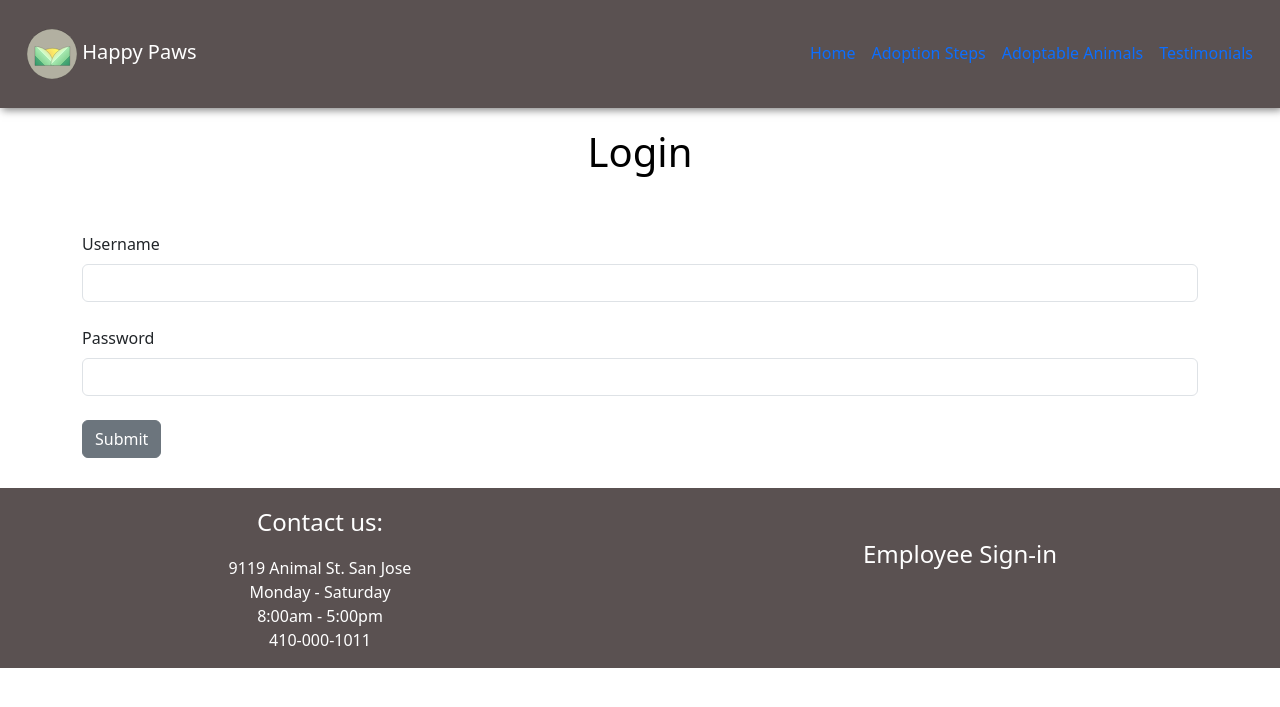
After one commit to VapurGunslinger/Cmpe_131_Project, a Flask app: page /login in a window 1280 px wide. The commit adds this page. Shown: the top 707 px of the page. Run offline with Flask 3, Linux system fonts and the light colour scheme; some libraries are stand-ins or nearby versions.

Commit message:
Aleeza login, incorporated employeeview

```diff
--- a/app.py
+++ b/app.py
@@ -6,16 +6,89 @@ from wtforms import *
 from wtforms.validators import DataRequired, Optional, NumberRange
 from flask_wtf.file import FileField
 from werkzeug.utils import secure_filename
+from werkzeug.security import generate_password_hash, check_password_hash
 import uuid as uuid
 import os
 import logging
 from datetime import datetime
+from flask_login import UserMixin, login_user, LoginManager, login_required, logout_user, current_user
 
 app = Flask(__name__)
 app.config['SQLALCHEMY_DATABASE_URI'] = 'sqlite:///shelter.db'
 app.config['SECRET_KEY'] = "shelterkey"
 db = SQLAlchemy(app)
 migrate = Migrate(app, db)
+
+#Flask_Login
+login_manager = LoginManager()
+login_manager.init_app(app)
+login_manager.login_view = 'login'
+
+@login_manager.user_loader
+def load_user(user_id):
+    return Users.query.get(int(user_id))
+
+#Create Login Page
+@app.route('/login', methods=['GET', 'POST'])
+def login():
+    form = LoginForm()
+    if form.validate_on_submit():
+        user = Users.query.filter_by(username=form.username.data).first()
+        if user:
+            # Check the hash
+            if check_password_hash(user.password_hash, form.password.data):
+                login_user(user)
+                flash("Login Successfull!")
+                return redirect(url_for('dashboard'))
+            else:
+                flash("Wrong Password - Try Again!")
+        else:
+            flash("That User Doesn't Exist! Try Again. . .")
+
+    return render_template('login.html', form=form)
+
+#Create Logout Page
+@app.route('/logout', methods=['GET', 'POST'])
+@login_required
+def logout():
+    logout_user()
+    flash("You Have Been Logged Out!")
+    return redirect(url_for('login'))
+
+#Create Login Form
+class LoginForm(FlaskForm):
+    username = StringField("Username", validators = [DataRequired()])
+    password = PasswordField("Password", validators = [DataRequired()])
+    submit = SubmitField("Submit")
+
+#Create Dashboard Page
+@app.route('/Dashboard', methods=['GET', 'POST'])
+@login_required
+def dashboard():
+    return render_template('dashboard.html')
+
+ANIMAL_IMAGE_FOLDER = "static/animal_images/"
+app.config['UPLOAD_FOLDER'] = ANIMAL_IMAGE_FOLDER
+
+#Create Admin Page
+
+
+
+
+class Users(db.Model, UserMixin):
+    id = db.Column(db.Integer, primary_key=True)
+    username = db.Column(db.String(20), nullable=False, unique=True)
+    password_hash = db.Column(db.String(128), nullable=False)
+
+
+
+
+class UserForm(FlaskForm):
+    username = StringField("Username", validators=[DataRequired()])
+
+
+
+
 
 ANIMAL_IMAGE_FOLDER = "static/animal_images/"
 app.config['UPLOAD_FOLDER'] = ANIMAL_IMAGE_FOLDER
@@ -50,8 +123,6 @@ class Appointment(db.Model):
 
     def __repr__(self):
         return '<Appointment %r>' % self.name
-
-# app.register_blueprint(views, url_prefix=("/"))
 
 # Forms
 class animalForm(FlaskForm):
@@ -121,7 +192,8 @@ def animalpage(id):
     return render_template('Animalpage.html', animal = animal)
 
 # ADD, EDIT, DELETE ANIMALS
-@app.route('/Animals/Add_Animal', methods=['GET', 'POST'])
+@app.route('/Dashboard/Add_Animal', methods=['GET', 'POST'])
+@login_required
 def add_animal():
     name = None
     form = animalForm()
@@ -164,7 +236,7 @@ def add_animal():
         form = form,
         all_animals=all_animals)
 
-@app.route('/Animals/Add_Animal/Delete/<int:id>')
+@app.route('/Dashboard/Add_Animal/Delete/<int:id>')
 def delete(id):
     animal_delete = Animal.query.get_or_404(id)
     related_appointments = Appointment.query.filter_by(animal_id=id).all()
@@ -176,13 +248,13 @@ def delete(id):
         db.session.delete(animal_delete)
         db.session.commit()
         flash("Animal and associated appointments deleted successfully.")
-        return redirect("/Animals/Add_Animal")
+        return redirect("/Dashboard/Add_Animal")
     except:
         db.session.rollback()
         flash("Unable to delete the animal from the database.")
-        return redirect("/Animals/Add_Animal")
+        return redirect("/Dashboard/Add_Animal")
 
-@app.route('/Animals/Add_Animal/Update/<int:id>', methods=['GET','POST'])
+@app.route('/Dashboard/Add_Animal/Update/<int:id>', methods=['GET','POST'])
 def update(id):
     animal_update = Animal.query.get_or_404(id)
     form = animalForm(obj=animal_update)
@@ -218,7 +290,8 @@ def update(id):
 def testimonial():
     return render_template('Testimonials.html')
 
-@app.route('/Employee/Calendar')
+@app.route('/Dashboard/Calendar')
+@login_required
 def calendar():
     return render_template('calendar.html')
 
@@ -242,9 +315,7 @@ def get_appointments():
                 "Email": f"{appt.Email_Address}",
                 "Phone": f"{appt.Phone_Number}"
             },
-
         }
-
         events.append(event)
     app.logger.info("Returned JSON: %s", events)
     return jsonify(events)  # Return the events as JSON
@@ -296,5 +367,6 @@ def format_appointment_datetime(datetime):
     formatted_time = date_time_obj.strftime("%I:%M %p")
     return f"{formatted_date}, {formatted_time}"
 
+
 if __name__ == '__main__':
     app.run(debug=True, port=8000)
--- a/templates/animals.html
+++ b/templates/animals.html
@@ -93,9 +93,7 @@
     </div>
   </div>
   </br>
-  <div class="d-flex justify-content-center">
-    <a href="{{url_for('add_animal')}}" class="btn btn-primary" id="addanimal">Add animal</a>
-  </div>
+
 
 
 
--- a/templates/base.html
+++ b/templates/base.html
@@ -104,7 +104,7 @@
                 </div>
                 <div class="col-6 p-5 " >
                     <p class="fs-4 text-center ">
-                    <a class="nav-link" aria-current="page" href="{{url_for('home')}}">Employee Sign-in</a>
+                    <a class="nav-link" aria-current="page" href="{{url_for('login')}}">Employee Sign-in</a>
                     </p>
                 </div>
             </div>
--- a/templates/calendar.html
+++ b/templates/calendar.html
@@ -37,8 +37,12 @@
     </style>
 </head>
     <body>
+
         <div class="container" style="padding-top: 40px">
-            <h3>Employee Calendar View</h3>
+            <div class="d-flex justify-content-left" style="padding-top: 20px;">
+                <a href="{{url_for('dashboard')}}" class="btn btn-primary" >Back</a>
+            </div>
+            <h3 style="padding-top: 40px;">Employee Calendar View</h3>
             <div class="row">
                 <div class="col-md-8">
                     <div id="calendar"></div>
--- /dev/null
+++ b/templates/login.html
@@ -0,0 +1,43 @@
+{% extends "base.html" %}
+
+{% block body %}
+
+
+<div class="container">
+    {% for message in get_flashed_messages() %}
+
+    <div class="alert alert-warning
+    alert-dismissible fade show" role="alert">
+    {{message}}
+    <button type="button" class="btn-close"
+    data-bs-dismiss="alert" aria-label="Close">
+    </button>
+    </div>
+
+    {% endfor %}
+    <h1 style="padding-top: 20px">Login</h1>
+    <br><br/>
+    <div class=""shadow p-3 mb-5 bg-body rounded"  style="padding-bottom: 30px">
+        <form method="POST">
+            {{form.hidden_tag()}}
+
+            {{form.username.label(class="form-label")}}
+
+            {{form.username(class="form-control")}}
+
+            <br/>
+
+            {{form.password.label(class="form-label")}}
+
+            {{form.password(class="form-control")}}
+
+            <br/>
+
+            {{form.submit(class="btn btn-secondary")}}
+        </form>
+
+    </div>
+</div>
+
+
+{%endblock%}
```
Also changed, not shown: migrations/versions/0cc7b3f53f4c_added_users_model.py (added, +34 -0 lines), templates/add_animal.html (+24 -18 lines), templates/dashboard.html (added, +45 -0 lines), templates/update.html (+17 -9 lines), instance/shelter.db, static/animal_images/13e91ef5-0b2e-11ef-bcbf-347df690b04a_flower.jpg (renamed from static/animal_images/7e0c154e-0a35-11ef-8acd-347df690b04a_flower.jpg), static/animal_images/72c8d893-0b2e-11ef-820f-347df690b04a_BigBoy.jpg (renamed from static/animal_images/be579abf-0a35-11ef-bcf1-347df690b04a_BigBoy.jpg), static/animal_images/758a22ed-0a34-11ef-993c-347df690b04a_Maxine.jpg (deleted), static/animal_images/972799aa-0b2e-11ef-9b32-347df690b04a_Winonna.jpg (renamed from static/animal_images/073bb1be-0a33-11ef-8db8-347df690b04a_Winonna.jpg), static/animal_images/a0574c7e-036a-11ef-8222-347df690b04a_lornadoone.jpg (deleted).
